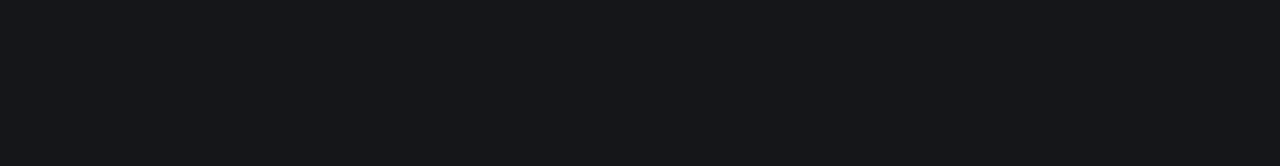
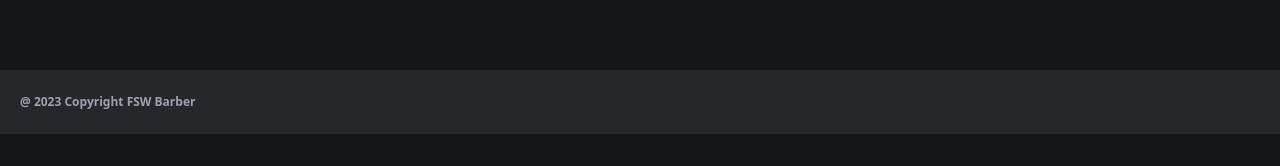
Before and after one commit to welingtonsoftware/fullStackWeek-barber, a Next.js app: page / in a window 1280 px wide. Shown: the part 631-797 px from the top of the page. Built offline with nearby package versions, Linux system fonts and the light colour scheme; no server answers; the database is empty.

Commit message:
feat: add footer component

```diff
--- a/app/(home)/layout.tsx
+++ b/app/(home)/layout.tsx
@@ -1,3 +1,5 @@
+import Footer from "../_components/footer"
+
 export const metadata = {
   title: 'Next.js',
   description: 'Generated by Next.js',
@@ -11,6 +13,7 @@
   return (
     <html lang="en">
       <body>{children}</body>
+      <Footer/>
     </html>
   )
 }
--- /dev/null
+++ b/app/_components/footer.tsx
@@ -0,0 +1,11 @@
+import { Divide } from "lucide-react";
+
+const Footer = () => {
+  return (
+    <div className="w-full bg-secondary p-6 px-5" >
+      <p className="text-gray-400 text-xs font-bold"> @ 2023 Copyright FSW Barber</p>
+    </div>
+   );
+}
+
+export default Footer;
```
